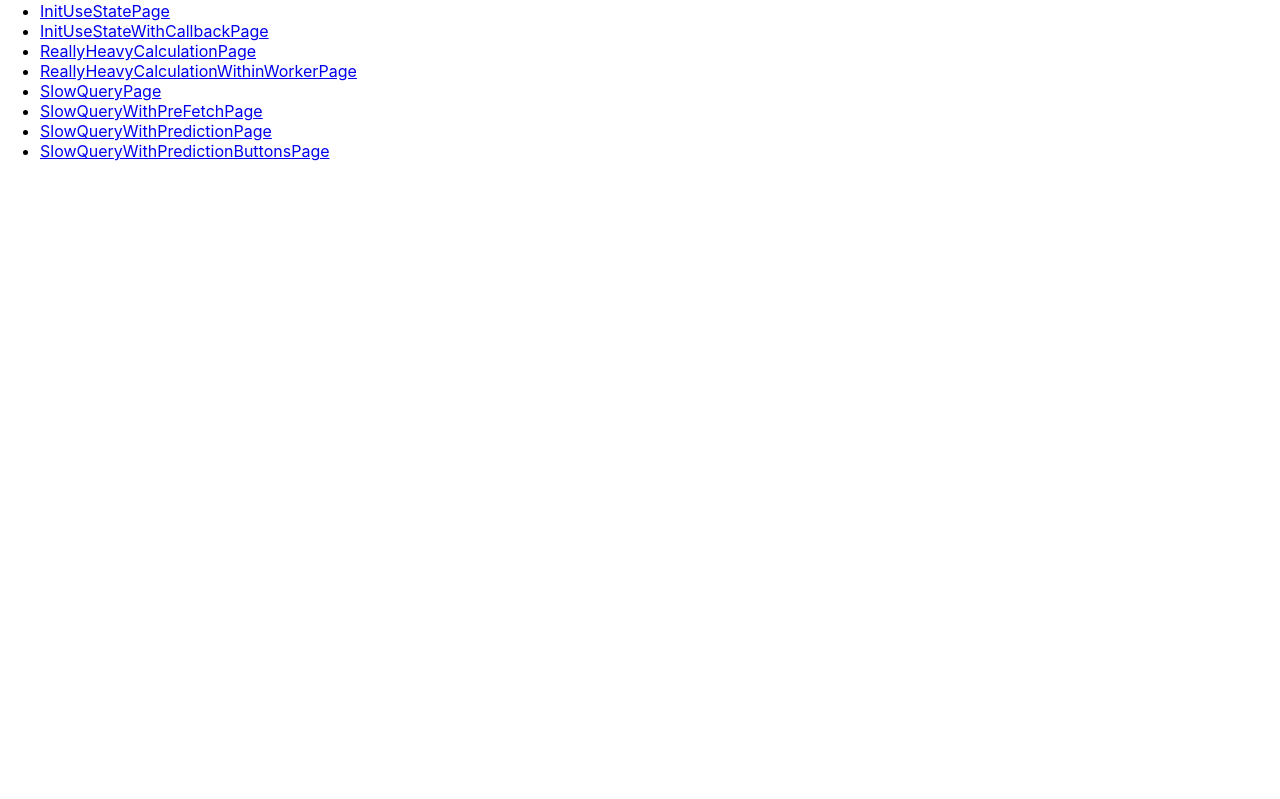
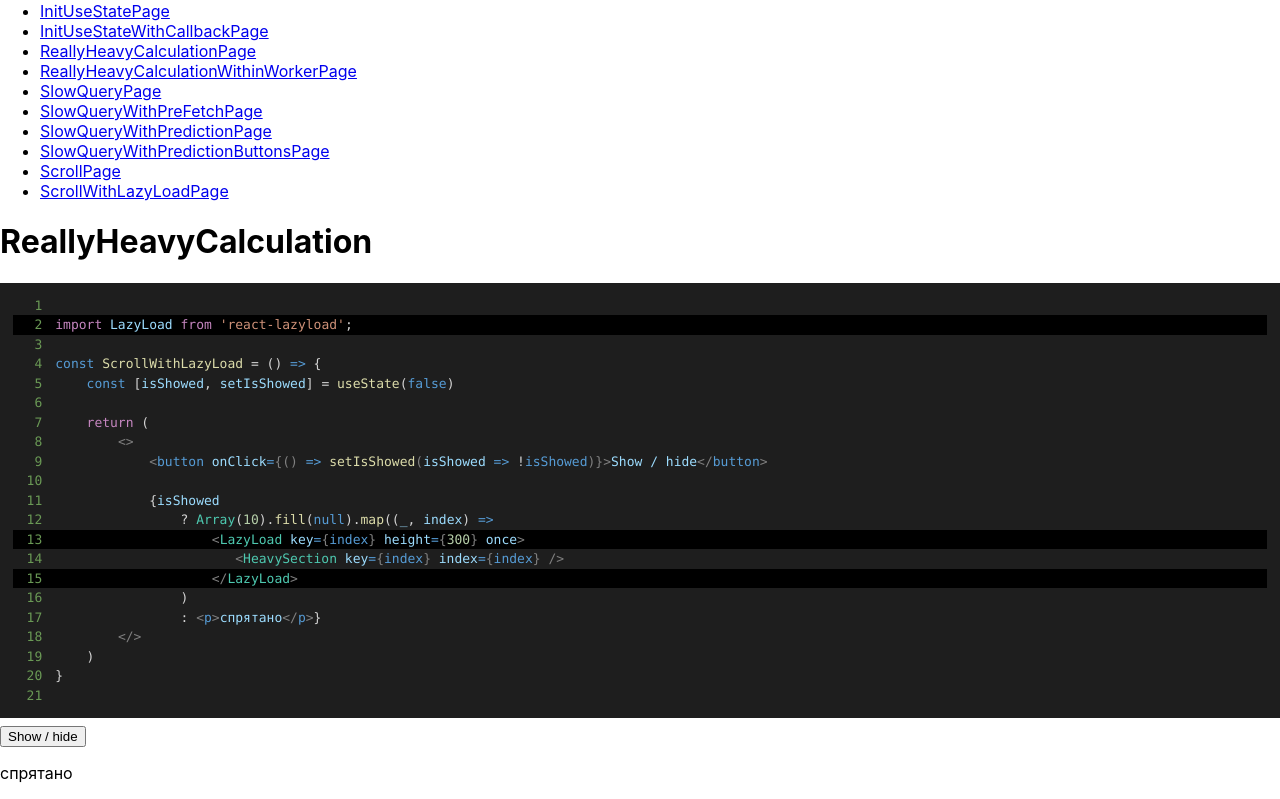
Before and after one commit to DmitriyNikolenko/react-performance-playground, a React (Create React App) app: page /example102 in a window 1280 px wide. Shown: the part 315-1114 px from the top of the page. Before the commit the page ends 800 px from the top, so only its background shows below. Built offline with nearby package versions, Linux system fonts and the light colour scheme.

Commit message:
add react lazy examples

```diff
--- a/package.json
+++ b/package.json
@@ -9,7 +9,7 @@
     "premonish": "^1.0.4",
     "react": "^17.0.2",
     "react-dom": "^17.0.2",
-    "react-futurelink": "^0.0.1",
+    "react-lazyload": "^3.2.0",
     "react-query": "^3.18.1",
     "react-router-dom": "^5.2.0",
     "react-scripts": "4.0.3",
--- a/src/App.js
+++ b/src/App.js
@@ -29,6 +29,8 @@ import SlowQuery from './pages/SlowQuery'
 import SlowQueryWithPreFetch from './pages/SlowQueryWithPreFetch'
 import SlowQueryWithPrediction from './pages/SlowQueryWithPrediction'
 import SlowQueryWithPredictionButtons from './pages/SlowQueryWithPredictionButtons'
+import Scroll from './pages/Scroll'
+import ScrollWithLazyLoad from './pages/ScrollWithLazyLoad'
 
 function App() {
   const routes = [
@@ -55,6 +57,8 @@ function App() {
     { path: "/example92", component: SlowQueryWithPreFetch, name: SlowQueryWithPreFetch.name },
     { path: "/example93", component: SlowQueryWithPrediction, name: SlowQueryWithPrediction.name },
     { path: "/example94", component: SlowQueryWithPredictionButtons, name: SlowQueryWithPredictionButtons.name },
+    { path: "/example101", component: Scroll, name: Scroll.name },
+    { path: "/example102", component: ScrollWithLazyLoad, name: ScrollWithLazyLoad.name },
   ]
 
   return (
--- /dev/null
+++ b/src/pages/Scroll.js
@@ -0,0 +1,55 @@
+import { useState } from 'react';
+import { SyntaxHighlighter } from '../components/SyntaxHighlighter'
+import { Colorizer } from '../components/Colorizer'
+import { HeavyComponent } from '../components/HeavyComponent'
+
+export default function ScrollPage() {
+  return (
+    <>
+      <h1>ReallyHeavyCalculation</h1>
+      <SyntaxHighlighter>{code}</SyntaxHighlighter>
+      <Scroll />
+    </>
+  );
+}
+
+const Scroll = () => {
+    const [isShowed, setIsShowed] = useState(false)
+
+    return (
+        <>
+            <button onClick={() => setIsShowed(isShowed => !isShowed)}>
+                Show / hide
+            </button>
+            {isShowed
+                ? Array(10).fill(null).map((_, index) => <HeavySection key={index} index={index} />)
+                : <p>спрятано</p>}
+        </>
+    )
+}
+
+const HeavySection = ({ index }) => (
+    <div style={{ height: 300}}>
+        <h2 style={{ textAlign: "center" }}>{index}</h2>
+        <HeavyComponent delay={150} />
+        <Colorizer />
+    </div>
+)
+
+const code = `
+const Scroll = () => {
+    const [isShowed, setIsShowed] = useState(false)
+
+    return (
+        <>
+            <button onClick={() => setIsShowed(isShowed => !isShowed)}>Show / hide</button>
+
+            {isShowed
+                ? Array(10).fill(null).map((_, index) =>
+                    <HeavySection key={index} index={index} />
+                )
+                : <p>спрятано</p>}
+        </>
+    )
+}
+`
--- /dev/null
+++ b/src/pages/ScrollWithLazyLoad.js
@@ -0,0 +1,64 @@
+import { useState } from 'react';
+import { SyntaxHighlighter } from '../components/SyntaxHighlighter'
+import { Colorizer } from '../components/Colorizer'
+import { HeavyComponent } from '../components/HeavyComponent'
+import LazyLoad from 'react-lazyload';
+
+export default function ScrollWithLazyLoadPage() {
+  return (
+    <>
+      <h1>ReallyHeavyCalculation</h1>
+      <SyntaxHighlighter accentedLines={[2,13,15]}>{code}</SyntaxHighlighter>
+      <ScrollWithLazyLoad />
+    </>
+  );
+}
+
+const ScrollWithLazyLoad = () => {
+    const [isShowed, setIsShowed] = useState(false)
+
+    return (
+        <>
+            <button  onClick={() => setIsShowed(isShowed => !isShowed)}>
+                Show / hide
+            </button>
+            {isShowed
+                ? Array(10).fill(null).map((_, index) => (
+                    <LazyLoad key={index} height={300} once>
+                       <HeavySection key={index} index={index} />
+                    </LazyLoad>
+                ))
+                : <p>спрятано</p>}
+        </>
+    )
+}
+
+const HeavySection = ({ index }) => (
+    <div style={{ height: 300 }}>
+        <h2 style={{ textAlign: "center" }}>{index}</h2>
+        <HeavyComponent delay={150} />
+        <Colorizer />
+    </div>
+)
+
+const code = `
+import LazyLoad from 'react-lazyload';
+
+const ScrollWithLazyLoad = () => {
+    const [isShowed, setIsShowed] = useState(false)
+
+    return (
+        <>
+            <button onClick={() => setIsShowed(isShowed => !isShowed)}>Show / hide</button>
+
+            {isShowed
+                ? Array(10).fill(null).map((_, index) =>
+                    <LazyLoad key={index} height={300} once>
+                       <HeavySection key={index} index={index} />
+                    </LazyLoad>
+                )
+                : <p>спрятано</p>}
+        </>
+    )
+}
+`
--- a/src/pages/SlowQueryWithPrediction.js
+++ b/src/pages/SlowQueryWithPrediction.js
@@ -14,7 +14,7 @@ export default function SlowQueryWithPredictionPage() {
     return (
         <QueryClientProvider client={queryClient}>
             <h1>SlowQueryWithPredictionPage</h1>
-            <SyntaxHighlighter accentedLines={[9]}>{code}</SyntaxHighlighter>
+            <SyntaxHighlighter accentedLines={[2,7,8,9,10,11,12,13,18]}>{code}</SyntaxHighlighter>
             <SlowQueryWithPrediction />
         </QueryClientProvider>
     )
--- a/src/pages/SlowQueryWithPredictionButtons.js
+++ b/src/pages/SlowQueryWithPredictionButtons.js
@@ -1,15 +1,8 @@
-import { useState, useRef, useEffect } from 'react'
 import { SyntaxHighlighter } from '../components/SyntaxHighlighter'
-import { QueryClient, QueryClientProvider, useQuery } from "react-query"
-import futurelink from 'futurelink';
+import { QueryClient, QueryClientProvider } from "react-query"
 import NostradamusButton from '../components/NostradamusButton'
 
 const queryClient = new QueryClient()
-
-const longQuery = async () => {
-    await new Promise(res => setTimeout(res, 2000))
-    return "I love Rock'N'Roll"
-}
 
 export default function SlowQueryWithPredictionButtonsPage() {
     return (
```
Also changed, not shown: 1 other file (tests, documents, lock files or other folders).
